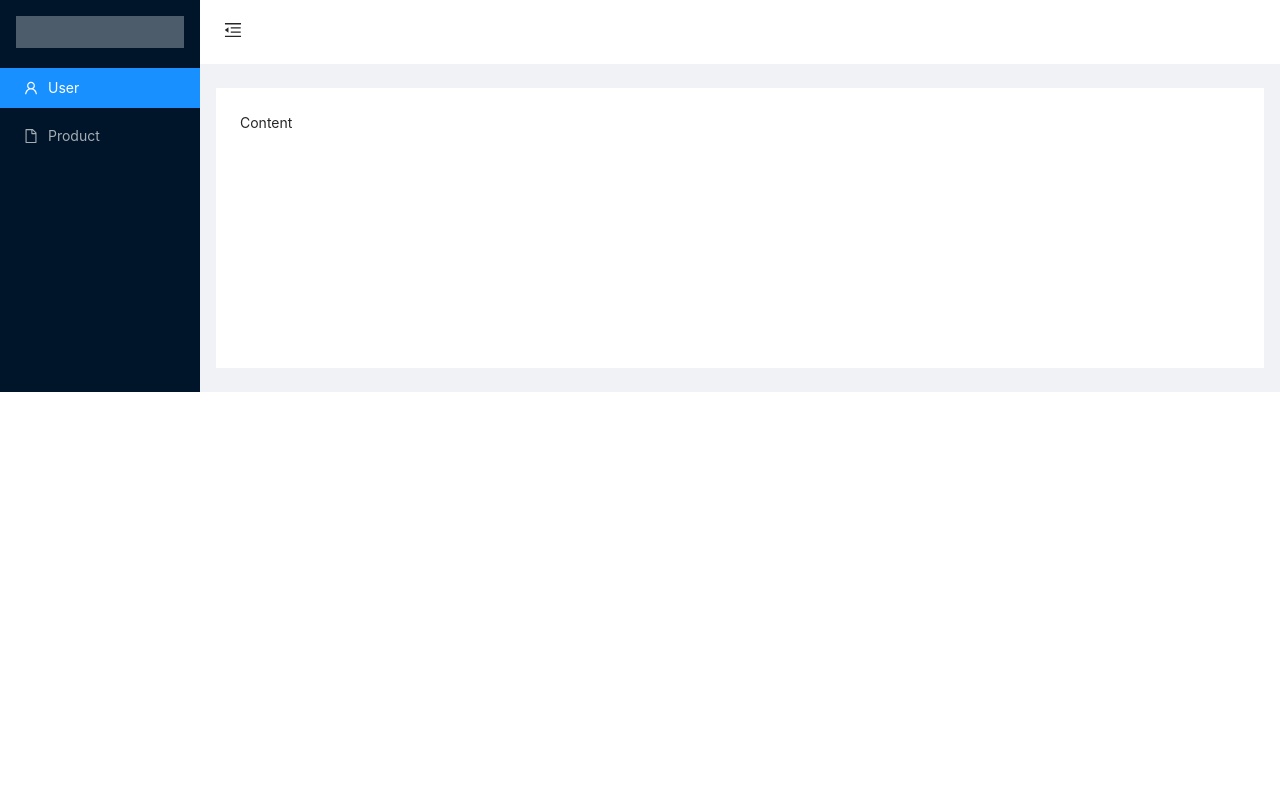
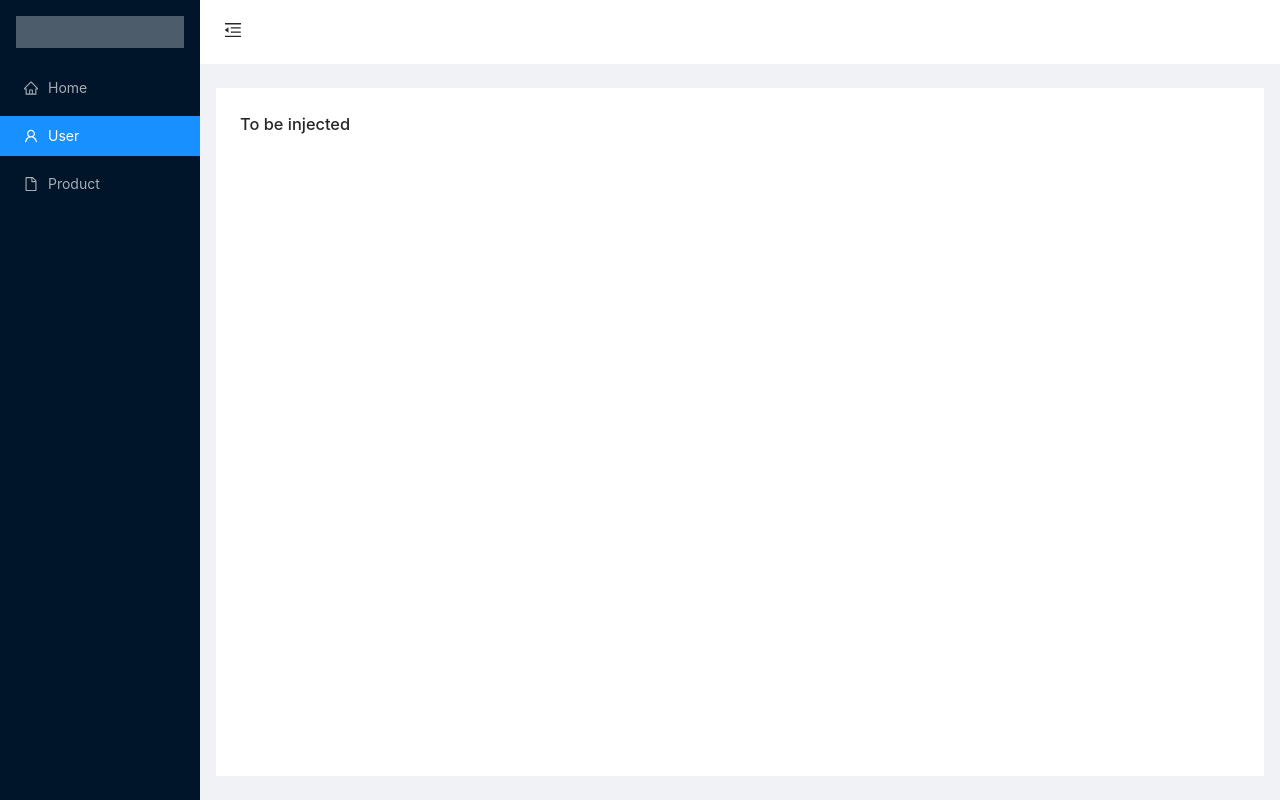
Before and after one commit to zihan1997/My-Sku, a React app: page / in a window 1280 px wide. Built offline with nearby package versions, Linux system fonts and the light colour scheme.

Commit message:
finished templating the frame; To be continued with React Router settings

```diff
--- a/public/index.html
+++ b/public/index.html
@@ -6,7 +6,6 @@
     <meta name="theme-color" content="#000000">
     <title>my-app</title>
 </head>
-<body>
-<body id="root" ></body>
+<body id="root" >
 </body>
 </html>
--- a/src/app.css
+++ b/src/app.css
@@ -1,3 +1,3 @@
 .App{
-    color: red;
+    height: border-box;
 }
--- a/src/app.jsx
+++ b/src/app.jsx
@@ -1,6 +1,7 @@
 import React from 'react';
 import Home from './pages/home/index'
-import classNames from "classnames";
+import Routes from './routers/router'
+import './app.css'
 
 class App extends React.Component {
     static defaultProps = {
@@ -10,9 +11,11 @@ class App extends React.Component {
     render() {
 
         return (
-            <body>
+            // <body className="App">
+            // <Routes>
                 <Home />
-            </body>
+            // </Routes>
+            // </body>
         );
     }
 }
--- a/src/pages/home/index.jsx
+++ b/src/pages/home/index.jsx
@@ -1,20 +1,42 @@
 import React from 'react';
+import {
+    Link,
+    BrowserRouter as Router,
+    Route
+} from "react-router-dom"
+import { Switch } from "react-router"
+
 import 'antd/dist/antd.css';
 import './index.scss';
-import { Layout, Menu } from 'antd';
+import { Layout, Menu} from 'antd';
 import {
     MenuUnfoldOutlined,
     MenuFoldOutlined,
     UserOutlined,
-    FileOutlined,
+    FileOutlined, HomeOutlined,
 } from '@ant-design/icons';
 
 const { Header, Sider, Content } = Layout;
+import Test from './test'
+const {
+    Item
+} = Menu
+
 
 export default class Home extends React.Component {
-    state = {
-        collapsed: false,
-    };
+
+    constructor(props) {
+        super(props);
+        this.state = {
+            collapsed: false,
+            keyCounter: 0
+        };
+    }
+    // give unique key to each title in nav
+    incrementKey = ()=>{
+        console.log(this.state.keyCounter);
+        return this.state.keyCounter++;
+    }
 
     toggle = () => {
         this.setState({
@@ -31,19 +53,27 @@ export default class Home extends React.Component {
                         theme="dark"
                         mode="inline"
                         defaultSelectedKeys={['1']}
-                        items={[
-                            {
-                                key: '1',
-                                icon: <UserOutlined />,
-                                label: 'User',
-                            },
-                            {
-                                key: '2',
-                                icon: <FileOutlined />,
-                                label: 'Product',
-                            },
-                        ]}
-                    />
+                        >
+                        {/* Nav bar Listing */}
+                        <Item
+                            key={this.incrementKey()}
+                        >
+                            <HomeOutlined />
+                            {/*<Link to="/">*/}
+                                <span>Home</span>
+                            {/*</Link>*/}
+                        </Item>
+                        <Item
+                            key={this.incrementKey()}
+                        >
+                            <UserOutlined />
+                            <span>User</span>
+                        </Item>
+                        <Item key={this.incrementKey()}>
+                            <FileOutlined />
+                            <span>Product</span>
+                        </Item>
+                    </Menu>
                 </Sider>
                 <Layout className="site-layout">
                     <Header className="site-layout-background" style={{ padding: 0 }}>
@@ -60,7 +90,12 @@ export default class Home extends React.Component {
                             minHeight: 280,
                         }}
                     >
-                        Content
+                        <Test />
+                        {/*<Switch>*/}
+                        {/*    <Route path="/">*/}
+                        {/*        <Test/>*/}
+                        {/*    </Route>*/}
+                        {/*</Switch>*/}
                     </Content>
                 </Layout>
             </Layout>
--- a/src/pages/home/index.scss
+++ b/src/pages/home/index.scss
@@ -22,3 +22,8 @@
 .ant-layout ant-layout-has-sider{
   height: auto;
 }
+section{
+  //height: 900px;
+  padding-bottom: 0%;
+  height: 100%;
+}
--- /dev/null
+++ b/src/pages/home/test.jsx
@@ -0,0 +1,9 @@
+import React from "react";
+
+export default class Test extends React.Component{
+    render() {
+        return (
+            <h1>To be injected</h1>
+        )
+    }
+}
--- /dev/null
+++ b/src/routers/Home.jsx
@@ -0,0 +1,5 @@
+export default function HomeRouter() {
+    return (
+        <div> Home </div>
+    )
+}
--- /dev/null
+++ b/src/routers/router.jsx
@@ -0,0 +1,21 @@
+// import React from 'react';
+// import {
+//     BrowserRouter as Router,
+//     Switch,
+//     Routes
+//     Route,
+//     Link
+// } from "react-router-dom";
+// import HomeRouter from '../routers/Home'
+// export default class Routes extends React.Component{
+//     render() {
+//         return (
+//             <Router>
+//                 <Route>
+//                     <Route exact path="/" component={HomeRouter}/>
+//                 </Route>
+//             </Router>
+//         )
+//
+//     }
+// }
```
Also changed, not shown: src/pages/home/content.jsx (added).
